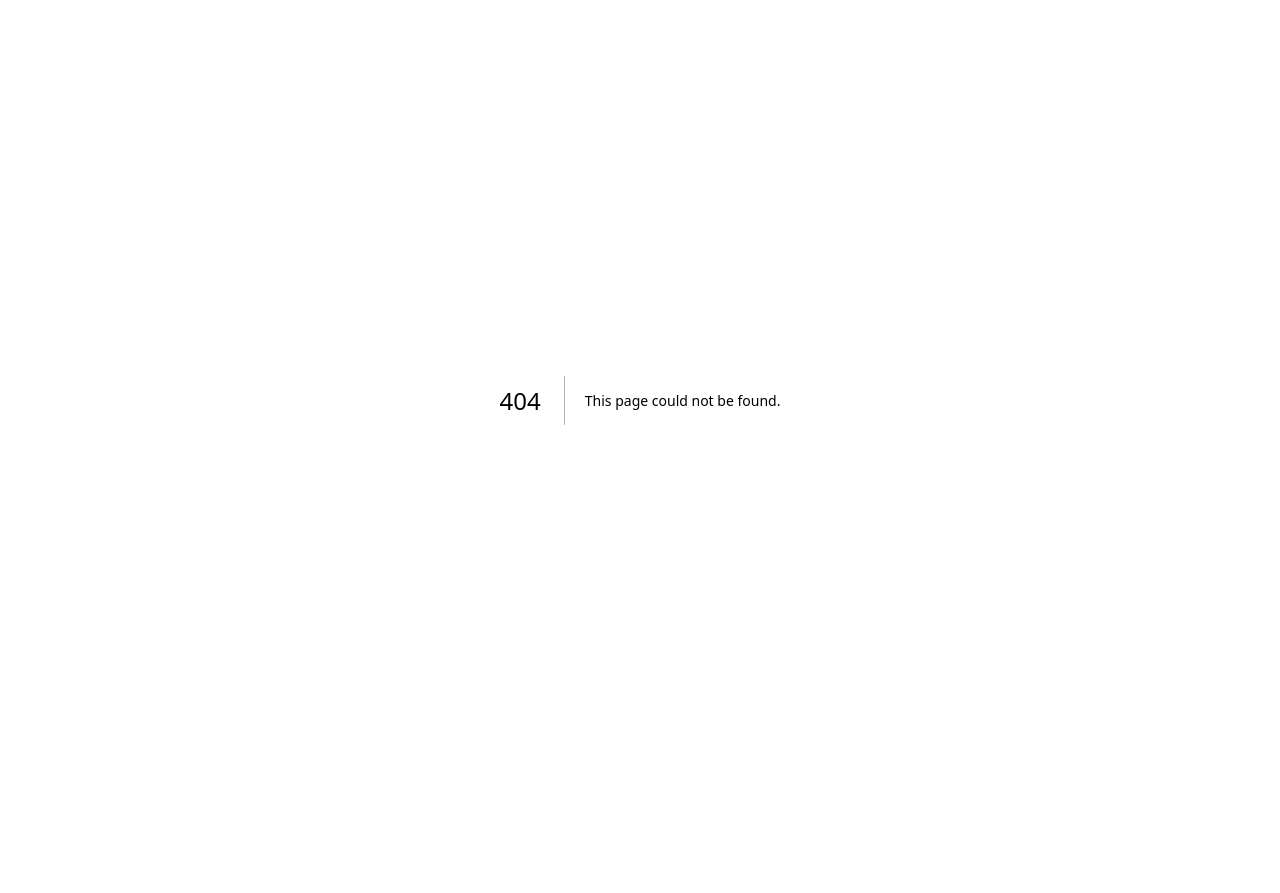
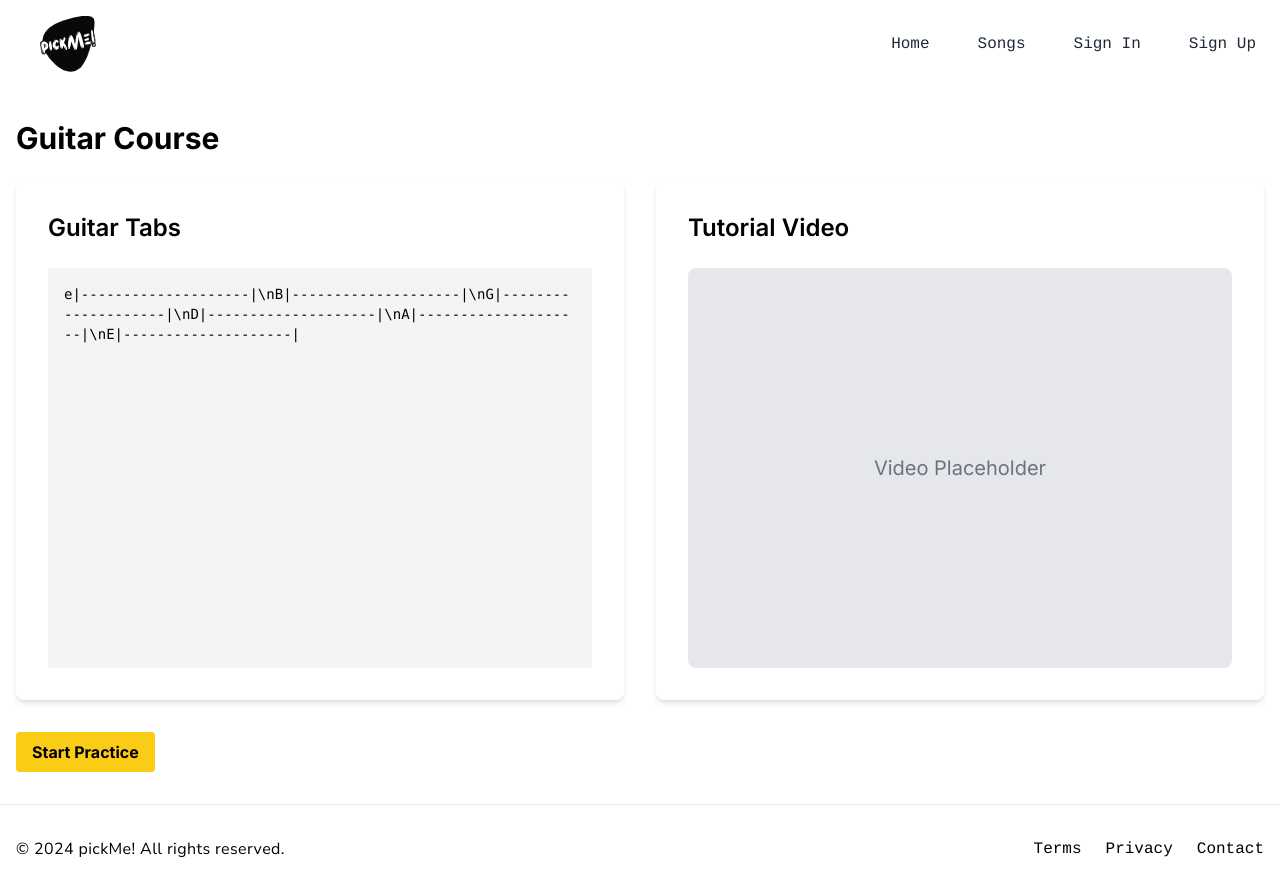
Before and after one commit to pickMe-Project/pickMe, a Next.js app in the folder client/: page /songs/1/course in a window 1280 px wide. Before the commit this address had no page. Before the commit the page ends 800 px from the top, so only its background shows below. Built offline with nearby package versions, Linux system fonts and the light colour scheme; no server answers.

Commit message:
course page done

```diff
--- /dev/null
+++ b/client/src/app/(withNavbar)/songs/[slug]/course/page.tsx
@@ -0,0 +1,27 @@
+export default function Course() {
+    return (
+        <div className="container mx-auto px-4 py-8">
+            <h1 className="text-3xl font-bold mb-6 text-black">Guitar Course</h1>
+            <div className="grid grid-cols-1 md:grid-cols-2 gap-8">
+                <div className="bg-white shadow-md rounded-lg p-8">
+                    <h2 className="text-2xl font-semibold mb-6 text-black">Guitar Tabs</h2>
+                    <div className="font-mono text-sm whitespace-pre-wrap bg-gray-100 p-4 rounded" style={{ height: '400px', overflowY: 'auto' }}>
+                        {/* Placeholder for guitar tabs */}
+                        e|--------------------|\nB|--------------------|\nG|--------------------|\nD|--------------------|\nA|--------------------|\nE|--------------------|
+                    </div>
+                </div>
+                <div className="bg-white shadow-md rounded-lg p-8">
+                    <h2 className="text-2xl font-semibold mb-6 text-black">Tutorial Video</h2>
+                    <div className="aspect-w-16 aspect-h-9 bg-gray-200 rounded-lg flex items-center justify-center" style={{ height: '400px' }}>
+                        <span className="text-gray-500 text-xl">Video Placeholder</span>
+                    </div>
+                </div>
+            </div>
+            <div className="mt-8">
+                <button className="bg-yellow-400 hover:bg-yellow-500 text-black font-bold py-2 px-4 rounded transition duration-300 ease-in-out">
+                    Start Practice
+                </button>
+            </div>
+        </div>
+    )
+}
--- a/client/src/app/(withNavbar)/songs/[slug]/page.tsx
+++ b/client/src/app/(withNavbar)/songs/[slug]/page.tsx
@@ -1,4 +1,5 @@
 import { SongType } from "@/db/models/Song";
+import Link from "next/link";
 
 type Props = {
   params: {
@@ -80,6 +81,13 @@ export default async function SongDetail(props: Props) {
           <div className="font-mono whitespace-pre-wrap">
             <pre dangerouslySetInnerHTML={{ __html: song.lyrics }} />
           </div>
+          <div className="mt-8">
+            <Link href={`/songs/${song.slug}/course`}
+              className="bg-yellow-400 hover:bg-yellow-500 text-black font-bold py-2 px-4 rounded transition duration-300 ease-in-out transform hover:scale-105 active:scale-95"
+            >
+              Add this song to my course
+            </Link>
+          </div>
         </div>
       </div>
     </div>
```
